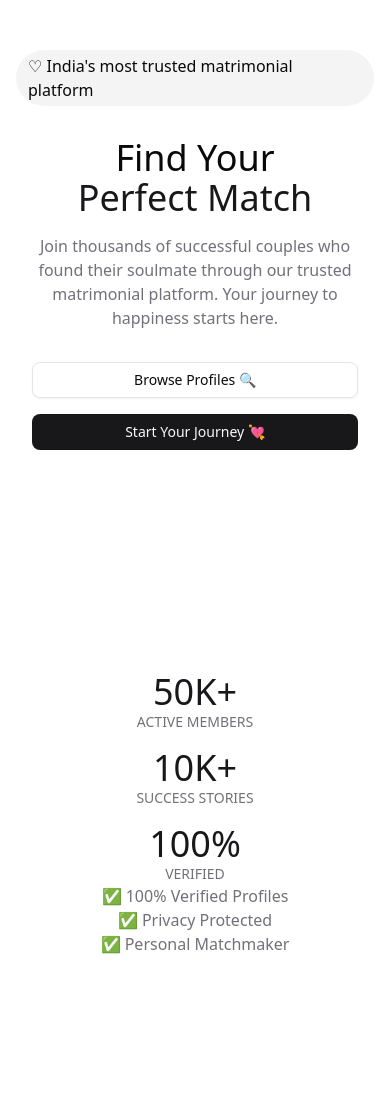
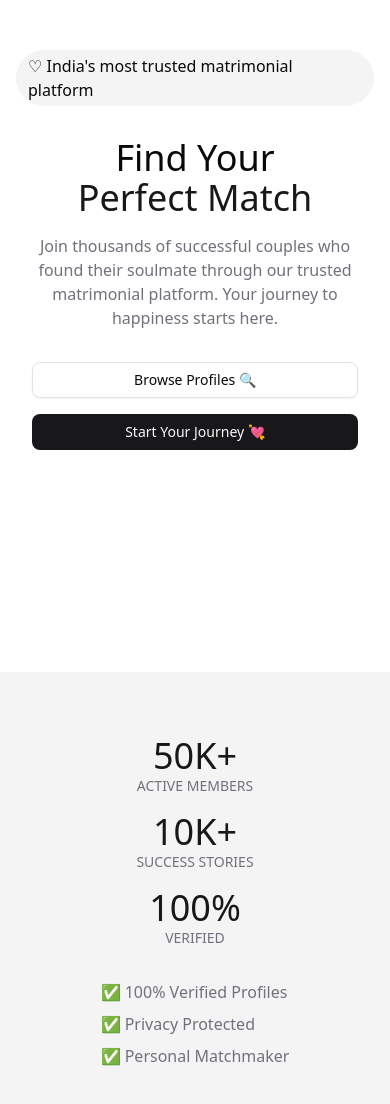
Before and after one commit to vidyesh95/heartbridge, a Next.js app: page / in a window 390 px wide. Shown: the part 172-1276 px from the top of the page. Before the commit the page ends 1128 px from the top, so only its background shows below. Built offline with nearby package versions, Linux system fonts and the light colour scheme.

Commit message:
Refactor section layout: improve styling and alignment for better presentation

```diff
--- a/src/app/page.tsx
+++ b/src/app/page.tsx
@@ -26,7 +26,7 @@ export default function Home() {
                     </Button>
                 </div>
             </section>
-            <section>
+            <section className={"flex flex-col items-center justify-center gap-8 md:gap-16 px-4 md:px-0 py-16 bg-secondary"}>
                 <div className={"flex flex-col md:flex-row gap-4 md:gap-16"}>
                     <div>
                         <h4 className={"text-4xl text-primary text-center"}>50K+</h4>
@@ -41,10 +41,10 @@ export default function Home() {
                         <p className={"text-sm text-muted-foreground text-center"}>VERIFIED</p>
                     </div>
                 </div>
-                <div className="flex flex-col md:flex-row md:gap-8">
-                    <p className={"text-center text-muted-foreground"}>✅ 100% Verified Profiles</p>
-                    <p className={"text-center text-muted-foreground"}>✅ Privacy Protected</p>
-                    <p className={"text-center text-muted-foreground"}>✅ Personal Matchmaker</p>
+                <div className="flex flex-col md:flex-row gap-2 md:gap-8">
+                    <p className={"md:text-center text-muted-foreground"}>✅ 100% Verified Profiles</p>
+                    <p className={"md:text-center text-muted-foreground"}>✅ Privacy Protected</p>
+                    <p className={"md:text-center text-muted-foreground"}>✅ Personal Matchmaker</p>
                 </div>
             </section>
         </main>
```
